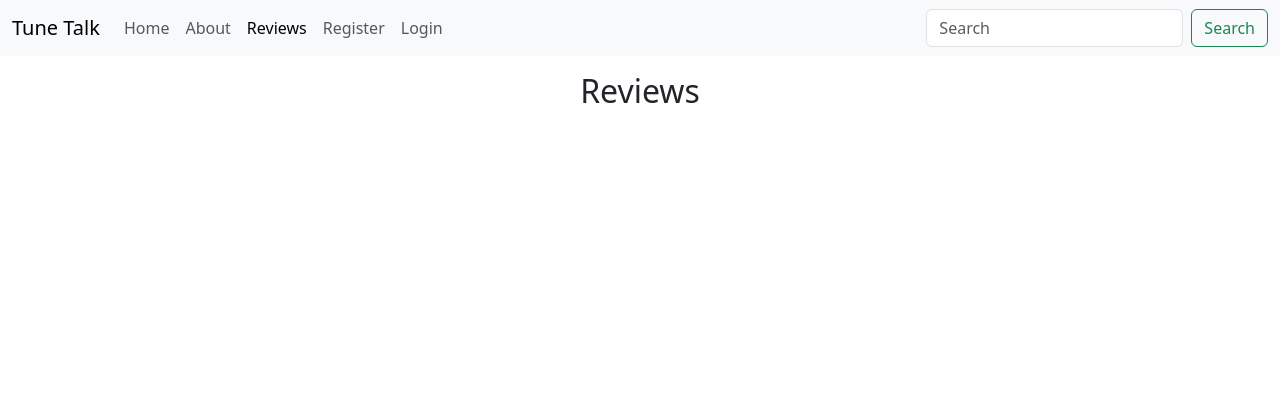
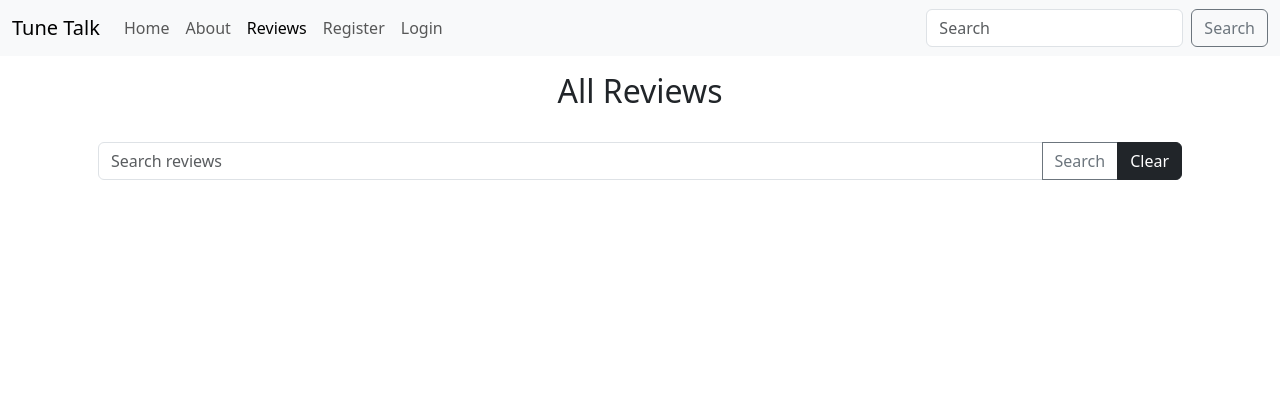
Before and after one commit to xnaavii/tune-talk-pp4, a Django app: page /reviews/ in a window 1280 px wide. Shown: the top 420 px of the page. Run offline with Django 5.2, Linux system fonts and the light colour scheme; data that the repository does not hold is empty.

Commit message:
Add search review function

```diff
--- a/home/templates/home/album_detail.html
+++ b/home/templates/home/album_detail.html
@@ -43,7 +43,7 @@
         <div class="col-lg-6">
             <h2 class="mt-3">Reviews</h2>
             {% for review in reviews|dictsortreversed:"created_at" %}
-            <div class="card mb-3  {% if user.is_authenticated and review.author == user %}bg-secondary bg-opacity-10{% endif %}">
+            <div class="card mb-3  {% if user.is_authenticated and review.author == user %}bg-success bg-opacity-10{% endif %}">
                 <h6 class="card-header">{{ review.author }}</h6>
                 <div class="card-body">
                     <h5 class="card-title">{{ review.title }}</h5>
--- a/home/views.py
+++ b/home/views.py
@@ -162,7 +162,7 @@ def home(request):
     # Query albums with an average rating less than or equal to 5, annotated with average rating and count of reviews
     albums = Album.objects.annotate(average_rating=Avg('reviews__rating')).annotate(num_reviews=Count('reviews')).filter(average_rating__lte=5)
     albums = albums.order_by('-average_rating','-num_reviews')[:3]
-    latest_reviews = Review.objects.all()[:6]
+    latest_reviews = Review.objects.all().order_by("-created_at")[:6]
 
     context = {
         "albums": albums,
--- a/reviews/templates/reviews/reviews.html
+++ b/reviews/templates/reviews/reviews.html
@@ -2,10 +2,19 @@
 {% block content %}
 <div class="container">
     <div class="row">
-        <h2 class="text-center">Reviews</h2>
+        <h2 class="text-center">All Reviews</h2>
         <div class="col-md-12">
+            <!-- Search Form -->
+            <form method="GET" class="mb-3 mt-2 p-3">
+                <div class="input-group">
+                    <input type="text" name="search" class="form-control" placeholder="Search reviews" value="{{ search_term }}">
+                    <button type="submit" class="btn btn-outline-secondary">Search</button>
+                    <a href="{% url 'reviews' %}" class="btn btn-dark ml-2">Clear</a>
+                </div>
+            </form>
+            <!-- Display Reviews -->
             <div class="row mt-4">
-                {% for review in reviews|dictsortreversed:"created_at" %}
+                {% for review in all_reviews %}
                 <div class="col-md-4 mb-3">
                     <div class="list-group">
                         <a href="{% url 'album_detail' album_id=review.album.album_id %}" class="list-group-item list-group-item-action" aria-current="true">
--- a/reviews/views.py
+++ b/reviews/views.py
@@ -1,9 +1,20 @@
 from django.shortcuts import render
+from django.db.models import Q
 from home.models import Review
 # Create your views here.
 def reviews(request):
 
-    reviews = Review.objects.all()
+    all_reviews = Review.objects.all().order_by('-created_at')
 
-    context = {"reviews": reviews}
+    # Handling search functionality
+    search_term = request.GET.get('search')
+    if search_term:
+        all_reviews = all_reviews.filter(
+            Q(title__icontains=search_term)|
+            Q(body__icontains=search_term)|
+            Q(author__username__icontains=search_term)|
+            Q(album__artist__artist_name__icontains=search_term)
+        )
+
+    context = {"all_reviews": all_reviews}
     return render(request, 'reviews/reviews.html', context)
--- a/templates/base.html
+++ b/templates/base.html
@@ -50,7 +50,7 @@
             </ul>
             <form class="d-flex" role="search" action="{% url 'album_list' %}" method="GET">
             <input class="form-control me-2" type="search" name="search" placeholder="Search" aria-label="Search">
-            <button class="btn btn-outline-success" type="submit">Search</button>
+            <button class="btn btn-outline-secondary" type="submit">Search</button>
             </form>
         </div>
         </div>
```
Also changed, not shown: home/templates/home/homepage.html (+4 -4 lines), reviews/urls.py (line endings or trailing spaces), 1 other file.
